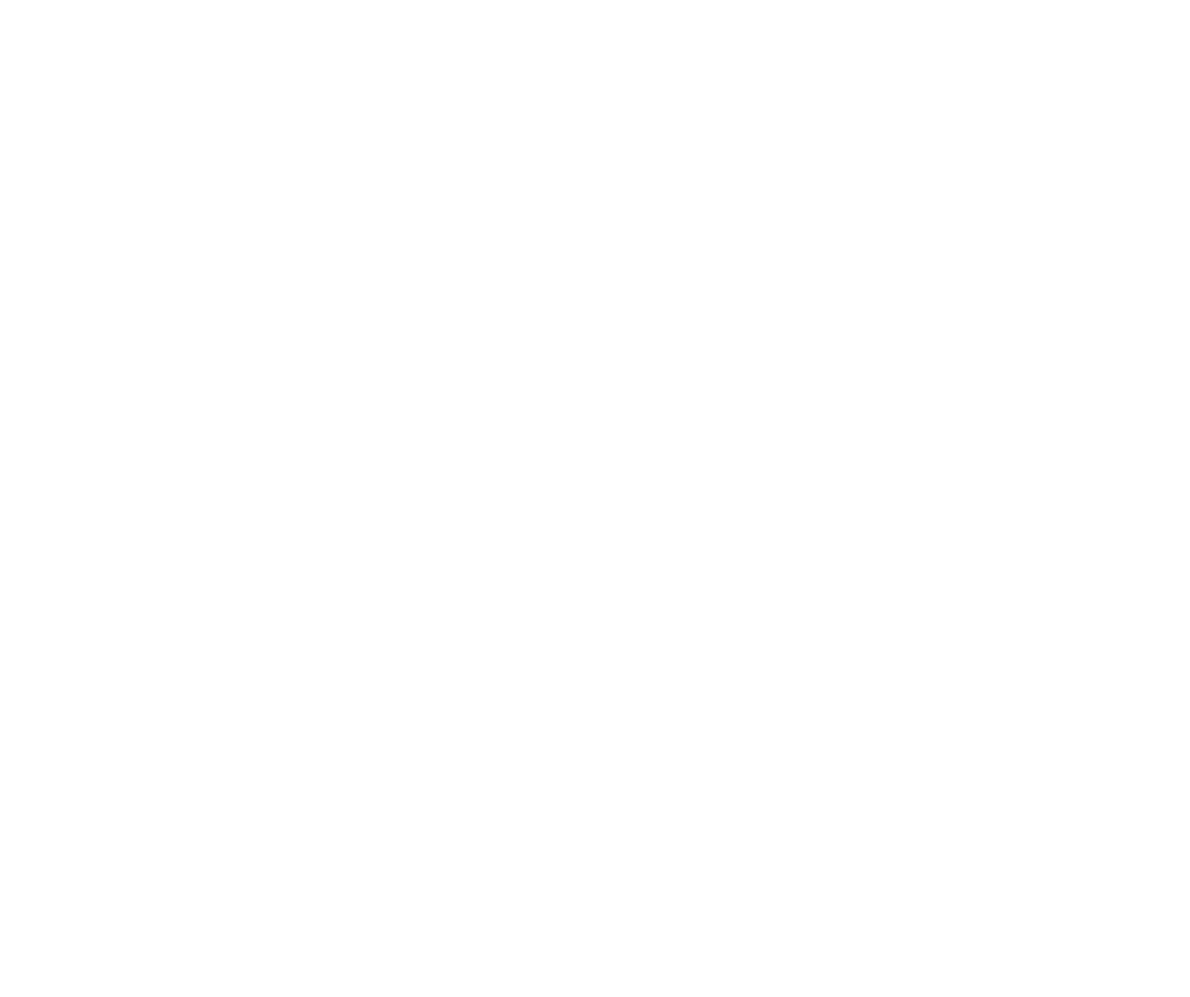
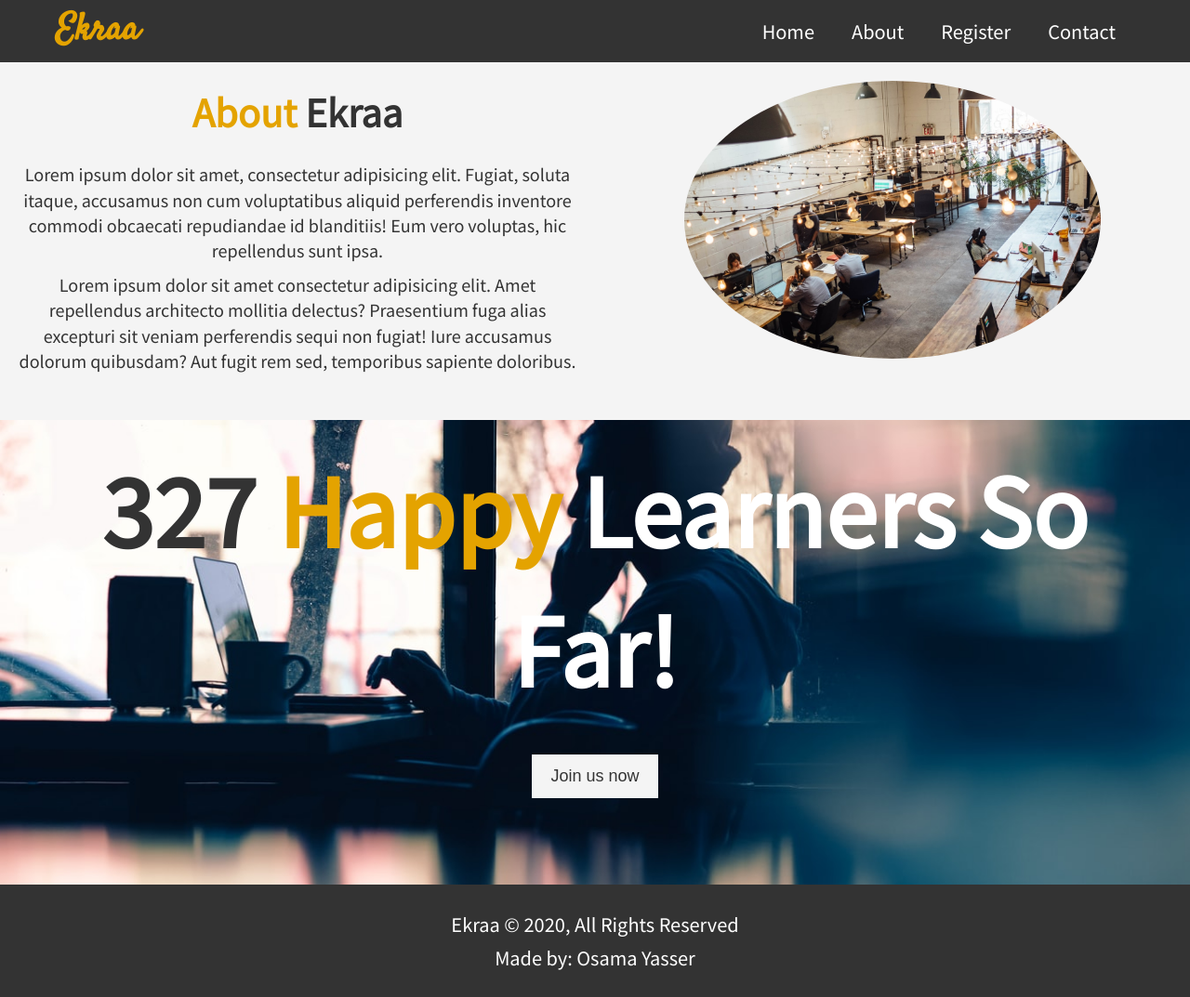
Before and after one commit to osamayasserr/cs50-homepage, a plain HTML site: page about.html in a window 1280 px wide. Shown: the whole page at 93% size. Before the commit the page ends 800 px from the top, so only its background shows below. Drawn offline with Linux system fonts and the light colour scheme.

Commit message:
About page

```diff
--- a/about.html
+++ b/about.html
@@ -0,0 +1,75 @@
+<!DOCTYPE html>
+<html lang="en">
+<head>
+    <meta charset="UTF-8">
+    <meta name="viewport" content="width=device-width, initial-scale=1.0">
+    <!-- Link to bootstrap and custom stylesheet -->
+    <!-- <link href="https://stackpath.bootstrapcdn.com/bootstrap/4.5.0/css/bootstrap.min.css" rel="stylesheet"> -->
+    <link href="https://fonts.googleapis.com/css2?family=Noto+Sans+JP&display=swap" rel="stylesheet">
+    <link href="https://fonts.googleapis.com/css2?family=Satisfy&display=swap" rel="stylesheet">
+    <link href="styles.css" rel="stylesheet">
+    <!-- Page title -->
+    <title>Ekraa | About</title>
+</head>
+<body>
+    <header>
+        <nav id="navbar">
+            <div class="container">
+                <h2><a href="index.html" id="logo">Ekraa</a></h2>
+                <ul>
+                    <li><a href="index.html">Home</a></li>
+                    <li><a href="about.html">About</a></li>
+                    <li><a href="register.html">Register</a></li>
+                    <li><a href="contact.html">Contact</a></li>
+                </ul>
+            </div>
+        </nav>
+    </header>
+    <section id="about" class="bg-light">
+        <div id="about-text">
+            <h1><span class="primary-text">About</span> Ekraa</h1>
+            <p>
+                Lorem ipsum dolor sit amet, consectetur adipisicing elit. Fugiat, soluta itaque,
+                accusamus non cum voluptatibus aliquid perferendis inventore commodi obcaecati
+                repudiandae id blanditiis! Eum vero voluptas, hic repellendus sunt ipsa.
+            </p>
+            <p>
+                Lorem ipsum dolor sit amet consectetur adipisicing elit. Amet repellendus architecto
+                mollitia delectus? Praesentium fuga alias excepturi sit veniam perferendis sequi non fugiat!
+                Iure accusamus dolorum quibusdam? Aut fugit rem sed, temporibus sapiente doloribus.
+            </p>
+        </div>
+        <div id="about-img">
+            <img src="images/coworking.jpeg" alt="Coworking space">
+        </div>
+    </section>
+    <div class="clr"></div>
+    <section id="learners" class="bg-primary">
+        <div class="container">
+            <div id="learners-text">
+                <h2><span id="learner-count">327</span> <span class="primary-text">Happy</span> Learners So Far!</h2>
+            </div>
+            <button id="join-us" class="btn btn-light">Join us now</button>
+        </div>
+    </section>
+    <footer id="main-footer">
+        <p>Ekraa &copy; 2020, All Rights Reserved</p>
+        <p>Made by: <a href="https://www.linkedin.com/in/osamayasserr/" target="_blank">Osama Yasser</a> <i class="fab fa-linkedin"></i></p>
+    </footer>
+    <div class="clr"></div>
+
+    <!-- JavaScript -->
+    <script>
+        // Set learner count and the join button
+        let learner_count = document.querySelector('#learner-count').innerHTML;
+        let btn = document.querySelector('#join-us');
+
+        // Increase lerner count by one each time btn is clicked
+        btn.onclick = function() {
+            learner_count++;
+            document.querySelector('#learner-count').innerHTML = learner_count;
+            alert("Thank you! You are now part of the community.")
+        };
+    </script>
+</body>
+</html>
--- a/styles.css
+++ b/styles.css
@@ -8,7 +8,7 @@
 /* Main Styling */
 html, body {
     font-family: 'Noto Sans JP', sans-serif;
-    line-height: 1.4em;
+    line-height: 1.7em;
 }
 
 a {
@@ -16,19 +16,24 @@ a {
     text-decoration: none;
 }
 
+h1, h2, h3 {
+    margin-bottom: 20px;
+}
+
+p {
+    margin: 10px 0px;
+}
+
 /* Utility classes */
 .container {
-    max-width: 1000px;
+    max-width: 1200px;
     margin: auto;
     overflow: auto;
+    padding: 0px 20px;
 }
 
-.showcase-content {
-    height: 600px;
-    color: #fff;
-    text-align: center;
-    margin-top: 10em;
-    font-size: 20px;
+.primary-text {
+    color: #e4a300;
 }
 
 .btn {
@@ -39,6 +44,11 @@ a {
     padding: 13px 20px;
     border: none;
     cursor: pointer;
+}
+
+.btn:hover {
+    background-color: #fcb166;
+    color: #333;
 }
 
 .btn-light {
@@ -61,11 +71,6 @@ a {
     color: #333;
 }
 
-.btn:hover {
-    background-color: #fcb166;
-    color: #333;
-}
-
 .clr {
     clear: both;
 }
@@ -73,13 +78,17 @@ a {
 /* Navbar */
 #navbar {
     background-color: #333;
-    color: #fff;
     overflow: auto;
 }
 
-#navbar h2 a {
+#navbar h2 {
     float: left;
     font-family: 'Satisfy', cursive;
+    margin-top: 20px;
+    margin-bottom: 10px;
+}
+
+#navbar h2 #logo {
     font-size: 40px;
     color: #e4a300;
 }
@@ -89,16 +98,16 @@ a {
     float: right;
 }
 
-#navbar li {
-    display: inline;
+#navbar ul li {
+    float: left;
 }
 
-#navbar a {
-    float: left;
+#navbar ul li a {
     display: block;
     color: #fff;
     padding: 20px;
     font-size: 20px;
+    text-align: center;
 }
 
 #navbar ul li a:hover {
@@ -108,25 +117,27 @@ a {
 
 /* Showcase */
 #showcase {
-    background-image: url(images/landing.jpeg);
+    background: url(images/landing.jpeg) no-repeat center center/cover;
     opacity: 0.9;
     height: 1000px;
-    background-position: center;
-    background-repeat: no-repeat;
-    background-size: cover;
+}
 
+#showcase .showcase-content {
+    color: #fff;
+    text-align: center;
+    padding-top: 10em;
 }
 
 #showcase h1 {
     font-size: 100px;
     margin-bottom: 50px;
-    line-height: 1.4em;
+    line-height: 1.2em;
 }
 
 #showcase p {
     font-size: 30px;
-    margin-bottom: 30px;
-    line-height: 1.4em;
+    padding-bottom: 30px;
+    line-height: 1.5em;
 }
 
 /* Features */
@@ -142,6 +153,60 @@ a {
     margin-bottom: 10px;
 }
 
+/* Goals */
+#about {
+    overflow: hidden;
+    padding : 20px 0;
+}
+
+#about #about-text {
+    float: left;
+    width: 50%;
+    min-height: 100%;
+    text-align: center;
+    padding: 20px;
+    font-size: 18px;
+}
+
+#about #about-text h1 {
+    font-size: 40px;
+    padding-bottom: 20px;
+}
+
+#about #about-img {
+    float: left;
+    width: 50%;
+    min-height: 100%;
+}
+
+#about #about-img img {
+    display: block;
+    margin: auto;
+    width: 70%;
+    border-radius: 50%;
+}
+
+/* Happy Learners */
+#learners {
+    background: url(images/happy.jpeg) no-repeat center center/cover;
+    text-align: center;
+    height: 500px;
+}
+
+#learners #learners-text {
+    padding: 20px 0;
+}
+
+#learners #learners-text h2 {
+    font-size: 100px;
+    line-height: 1.5em;
+    color: #fff;
+}
+
+#learners #learners-text #learner-count {
+    color: #333;
+}
+
 /* Footer */
 #main-footer {
     text-align: center;
```
Also changed, not shown: index.html (+3 -3 lines), images/coworking.jpeg (added), images/happy.jpeg (added).
